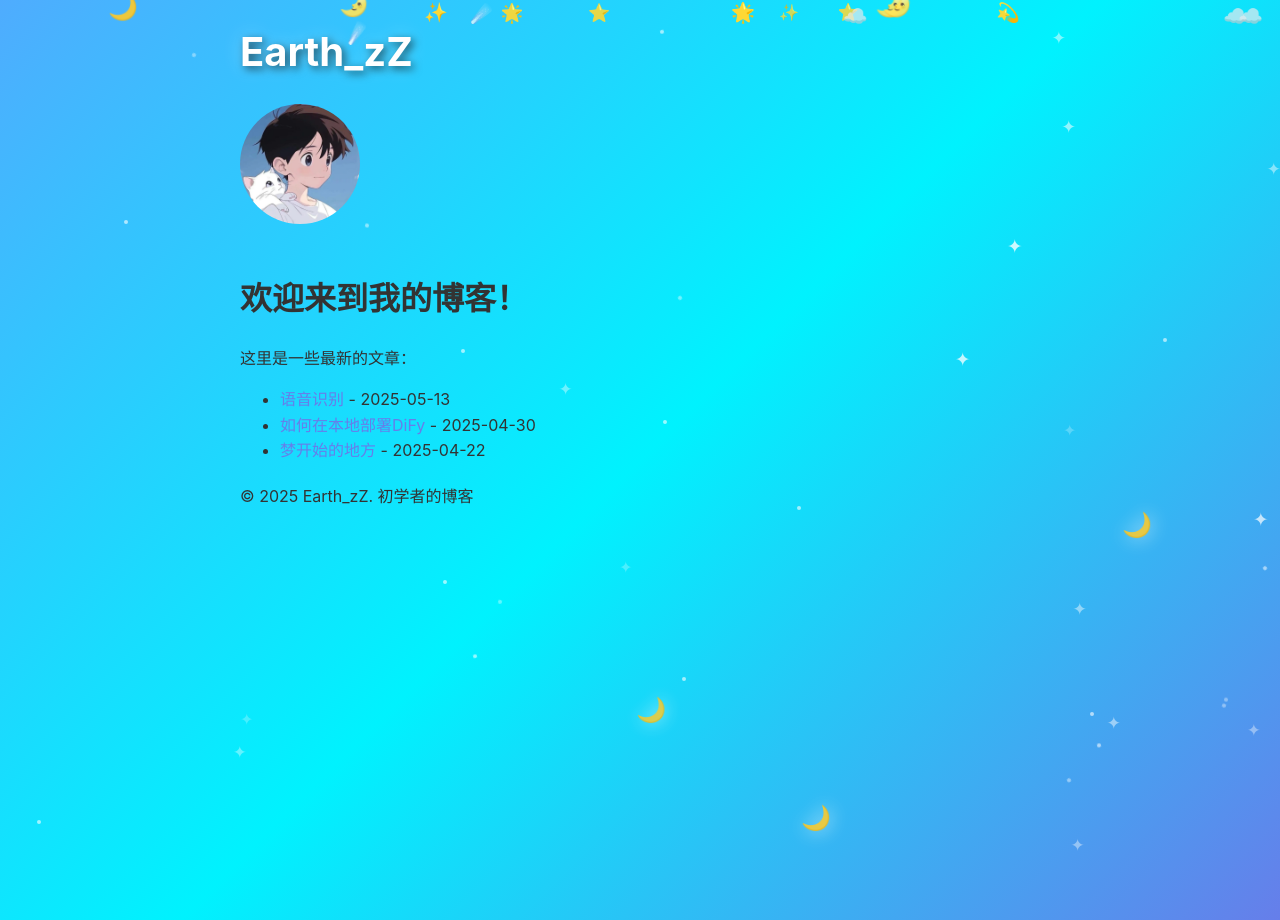
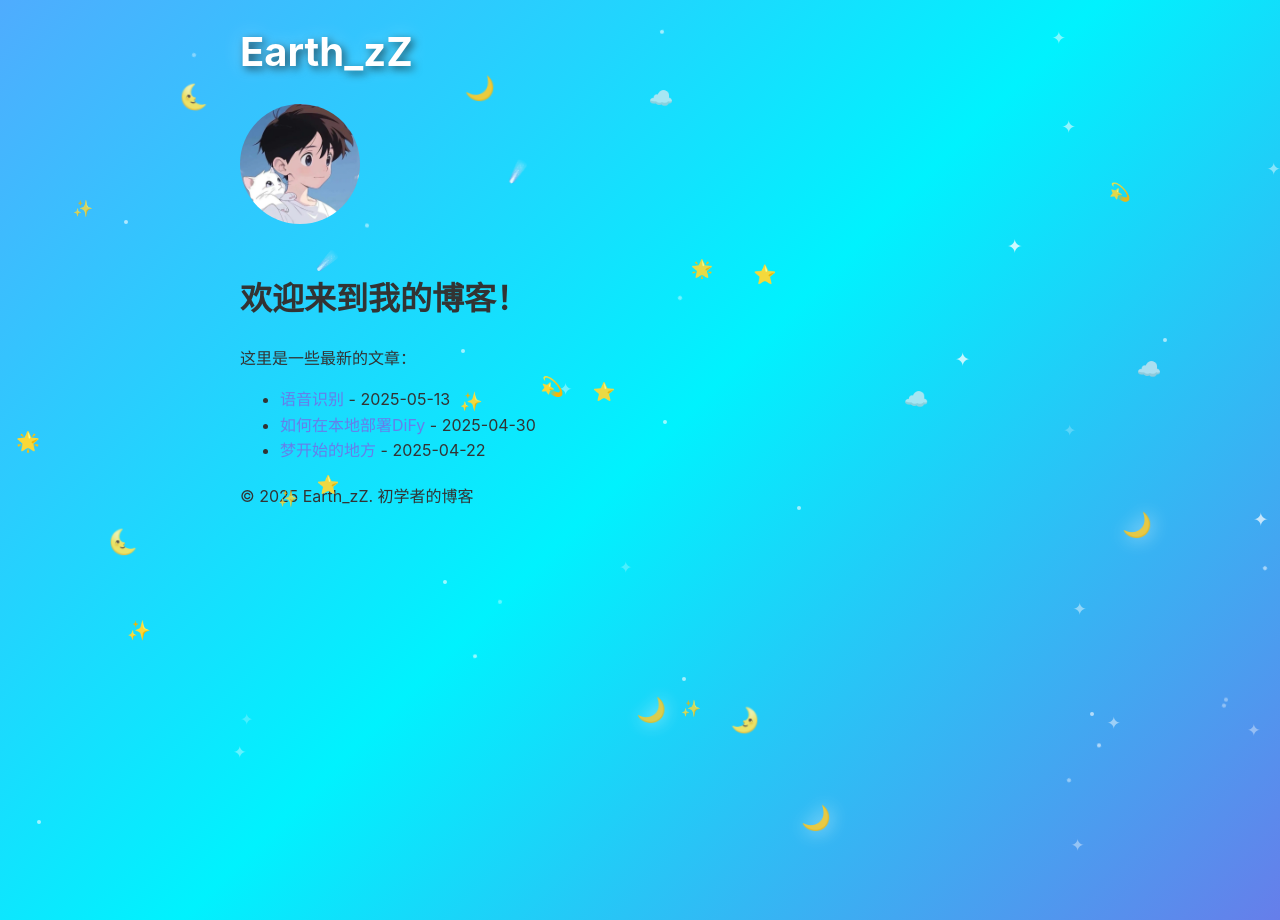
Before and after one commit to earth0718/earth0718.github.io, a Jekyll site: the page built from index.md, in a window 1280 px wide. Built offline with Jekyll 4.4.1, drawn with Linux system fonts in a browser that asks for light colours.

Commit message:
添加动画20250612

```diff
--- a/_layouts/default.html
+++ b/_layouts/default.html
@@ -220,69 +224,69 @@
   </script>
 
   <style>
-    /* 顶部装饰元素容器 */
+    /* 全屏装饰元素容器 */
     .top-decorations {
       position: fixed;
       top: 0;
       left: 0;
       width: 100%;
-      height: 120px;
+      height: 100vh;
       pointer-events: none;
       z-index: 10;
       overflow: hidden;
     }
 
-    /* 顶部月亮样式 */
-    .top-moon {
+    /* 全屏月亮样式 */
+     .fullscreen-moon {
        position: absolute;
        font-size: 24px;
-      animation: topFloat 8s ease-in-out infinite;
+       animation: fullscreenFloat 8s ease-in-out infinite;
        opacity: 0.9;
      }
 
-    /* 顶部星星样式 */
-    .top-star {
+     /* 全屏星星样式 */
+     .fullscreen-star {
        position: absolute;
        font-size: 16px;
-      animation: topTwinkle 3s ease-in-out infinite;
+       animation: fullscreenTwinkle 3s ease-in-out infinite;
        opacity: 0.8;
      }
 
-    /* 顶部云朵样式 */
-    .top-cloud {
+     /* 全屏云朵样式 */
+     .fullscreen-cloud {
        position: absolute;
        font-size: 20px;
-      animation: topDrift 12s linear infinite;
+       animation: fullscreenDrift 12s linear infinite;
        opacity: 0.7;
      }
 
-    /* 顶部彗星样式 */
-    .top-comet {
+     /* 全屏彗星样式 */
+     .fullscreen-comet {
        position: absolute;
        font-size: 18px;
-      animation: topShoot 10s ease-in-out infinite;
+       animation: fullscreenShoot 10s ease-in-out infinite;
        opacity: 0.8;
      }
 
-    /* 顶部装饰动画 */
-    @keyframes topFloat {
+    /* 全屏装饰动画 */
+     @keyframes fullscreenFloat {
        0%, 100% { transform: translateY(0px) rotate(0deg); }
        25% { transform: translateY(-15px) rotate(5deg); }
        50% { transform: translateY(-10px) rotate(-3deg); }
        75% { transform: translateY(-20px) rotate(3deg); }
      }
 
-    @keyframes topTwinkle {
+     @keyframes fullscreenTwinkle {
        0%, 100% { opacity: 0.8; transform: scale(1); }
        50% { opacity: 1; transform: scale(1.2); }
      }
 
-    @keyframes topDrift {
+     @keyframes fullscreenDrift {
        0% { transform: translateX(-50px); }
        100% { transform: translateX(calc(100vw + 50px)); }
      }
 
-    @keyframes topShoot {
+     @keyframes fullscreenShoot {
        0% { transform: translateX(-100px) translateY(20px) rotate(-15deg); opacity: 0; }
        10% { opacity: 1; }
        90% { opacity: 1; }
@@ -306,7 +310,7 @@
 
     /* 让内容区域可点击 */
     .page-content {
-      cursor: pointer;
+      cursor: default;
     }
 
     /* 美化代码块 */
@@ -333,6 +337,7 @@
       color: #667eea;
       text-decoration: none;
       transition: all 0.3s ease;
+      cursor: pointer;
     }
 
     a:hover {
```
Also changed, not shown: other parts of _layouts/default.html (+13 -9 lines). Lines whose indentation alone changed are shown as unchanged.
